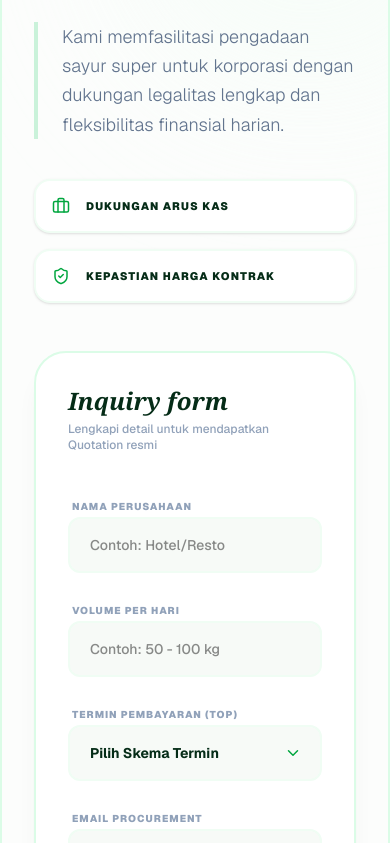
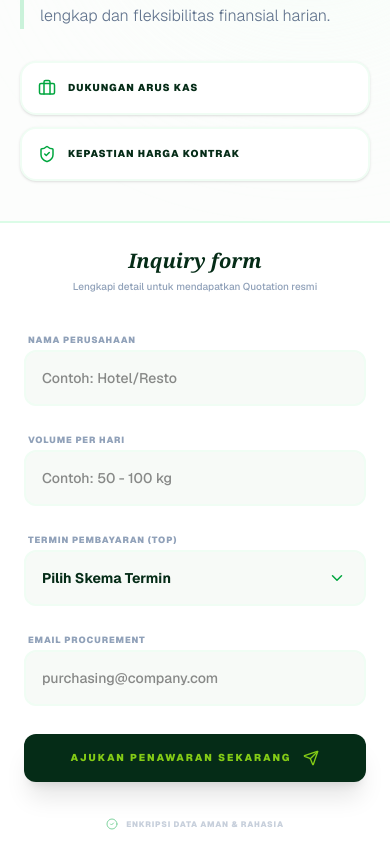
Before and after one commit to zahra11121/greenfresh, a Next.js app: page /about in a window 390 px wide. Shown: the part 4321-5164 px from the top of the page. Built offline with nearby package versions, Linux system fonts and the light colour scheme.

Commit message:
first commit

```diff
--- a/components/PartnershipForm.jsx
+++ b/components/PartnershipForm.jsx
@@ -42,18 +42,21 @@ Mohon dapat dikirimkan harga katalog terbaru. Terima kasih.`;
   };
 
   return (
-    <section id="kemitraan" className="py-12 bg-white font-sans">
-      {/* Bingkai Utama: Mewah, Luas, & Bersih */}
-      <div className="max-w-[1800px] mx-auto bg-[#fcfdfc] border-2 border-green-100 rounded-[3rem] p-8 lg:p-16 relative overflow-hidden shadow-sm">
+    <section id="kemitraan" className="py-0 md:py-20 bg-white font-sans overflow-hidden">
+      {/* CONTAINER UTAMA:
+          - px-0 di mobile agar mentok ke tepi layar.
+          - border & rounded hanya aktif di md (desktop).
+      */}
+      <div className="max-w-[1800px] mx-auto bg-[#fcfdfc] md:border-2 md:border-green-100 md:rounded-[3rem] p-0 md:p-10 lg:p-16 relative overflow-hidden shadow-none md:shadow-sm">
 
         {/* Dekorasi Halus */}
         <div className="absolute top-0 right-0 w-80 h-80 bg-green-50 rounded-full blur-[100px] opacity-60 -mr-20 -mt-20 pointer-events-none" />
 
-        <div className="grid lg:grid-cols-12 gap-12 lg:gap-24 items-start relative z-10">
+        <div className="grid lg:grid-cols-12 gap-0 md:gap-24 items-start relative z-10">
 
-          {/* SISI KIRI: Value Proposition (Sopan & Berwibawa) */}
-          <div className="lg:col-span-5 space-y-10">
-            <div className="space-y-6">
+          {/* SISI KIRI: Value Proposition */}
+          <div className="lg:col-span-5 space-y-8 md:space-y-10 px-5 md:px-0 pt-10 md:pt-0 mb-10 md:mb-0">
+            <div className="space-y-4 md:space-y-6">
               <div className="flex items-center gap-3">
                 <div className="p-2 bg-green-50 rounded-lg text-green-600 border border-green-100">
                   <Lock size={16} />
@@ -61,54 +64,58 @@ Mohon dapat dikirimkan harga katalog terbaru. Terima kasih.`;
                 <span className="text-[10px] font-black uppercase tracking-[0.3em] text-green-700/60">B2B Partnership Portal</span>
               </div>
 
-              <h2 className="text-4xl lg:text-6xl font-serif italic font-black text-[#052c17] leading-[1.1] tracking-tighter">
+              <h2 className="text-3xl md:text-5xl lg:text-6xl font-serif italic font-black text-[#052c17] leading-[1.1] tracking-tighter">
                 Sistem Suplai <br />
                 <span className="text-green-600 not-italic font-sans">Terintegrasi.</span>
               </h2>
 
-              <p className="text-lg text-slate-500 font-light leading-relaxed max-w-md border-l-4 border-green-500/20 pl-6">
+              <p className="text-base md:text-lg text-slate-500 font-light leading-relaxed max-w-md border-l-4 border-green-500/20 pl-4 md:pl-6">
                 Kami memfasilitasi pengadaan sayur super untuk korporasi dengan dukungan legalitas lengkap dan fleksibilitas finansial harian.
               </p>
             </div>
 
-            {/* Keunggulan Ramping */}
-            <div className="grid gap-4 max-w-md">
+            <div className="grid grid-cols-1 sm:grid-cols-2 lg:grid-cols-1 gap-3 md:gap-4 max-w-md">
               {[
                 { title: "Dukungan Arus Kas", icon: <Briefcase size={18} /> },
                 { title: "Kepastian Harga Kontrak", icon: <ShieldCheck size={18} /> }
               ].map((item, i) => (
-                <div key={i} className="flex items-center gap-4 p-4 bg-white rounded-2xl border-2 border-green-50 shadow-sm">
+                <div key={i} className="flex items-center gap-3 md:gap-4 p-4 bg-white rounded-2xl border-2 border-green-50 shadow-sm">
                   <div className="text-green-600">{item.icon}</div>
-                  <h4 className="text-[11px] font-black uppercase tracking-widest text-[#052c17]">{item.title}</h4>
+                  <h4 className="text-[10px] md:text-[11px] font-black uppercase tracking-widest text-[#052c17]">{item.title}</h4>
                 </div>
               ))}
             </div>
           </div>
 
-          {/* SISI KANAN: Form (Sentence Case & Clean) */}
-          <div className="lg:col-span-7">
-            <div className="bg-white rounded-[2rem] p-8 lg:p-12 border-2 border-green-100 shadow-xl shadow-green-900/5">
-              <div className="mb-10">
-                <h3 className="text-2xl font-serif italic font-black text-[#052c17]">Inquiry form</h3>
-                <p className="text-xs text-slate-400 font-medium mt-1">Lengkapi detail untuk mendapatkan Quotation resmi</p>
+          {/* SISI KANAN: Form */}
+          <div className="lg:col-span-7 w-full">
+            {/* FORM BOX:
+                - md:rounded-[2rem] & md:border-2 hanya aktif di desktop.
+                - rounded-none di mobile agar form lebar penuh menempel layar.
+                - border-y-2 di mobile untuk pembatas atas-bawah saja.
+            */}
+            <div className="bg-white rounded-none md:rounded-[2rem] p-6 md:p-10 lg:p-12 border-y-2 border-green-100 md:border-2 shadow-xl shadow-green-900/5">
+              <div className="mb-8 md:mb-10 text-center md:text-left">
+                <h3 className="text-xl md:text-2xl font-serif italic font-black text-[#052c17]">Inquiry form</h3>
+                <p className="text-[10px] md:text-xs text-slate-400 font-medium mt-1">Lengkapi detail untuk mendapatkan Quotation resmi</p>
               </div>
 
-              <form className="grid gap-6" onSubmit={handleInquiry}>
-                <div className="grid md:grid-cols-2 gap-6">
+              <form className="grid gap-5 md:gap-6" onSubmit={handleInquiry}>
+                <div className="grid md:grid-cols-2 gap-5 md:gap-6">
                   <div className="space-y-2">
-                    <label className="text-[10px] font-black text-slate-400 uppercase tracking-widest ml-1">Nama Perusahaan</label>
+                    <label className="text-[9px] md:text-[10px] font-black text-slate-400 uppercase tracking-widest ml-1">Nama Perusahaan</label>
                     <input
                       type="text" required
-                      className="w-full bg-[#f7faf7] border-2 border-green-50 rounded-xl px-5 py-4 text-sm font-medium focus:bg-white focus:border-green-500 outline-none transition-all"
+                      className="w-full bg-[#f7faf7] border-2 border-green-50 rounded-xl px-4 py-4 text-sm font-medium focus:bg-white focus:border-green-500 outline-none transition-all"
                       placeholder="Contoh: Hotel/Resto"
                       onChange={(e) => setFormData({...formData, company: e.target.value})}
                     />
                   </div>
                   <div className="space-y-2">
-                    <label className="text-[10px] font-black text-slate-400 uppercase tracking-widest ml-1">Volume per Hari</label>
+                    <label className="text-[9px] md:text-[10px] font-black text-slate-400 uppercase tracking-widest ml-1">Volume per Hari</label>
                     <input
                       type="text" required
-                      className="w-full bg-[#f7faf7] border-2 border-green-50 rounded-xl px-5 py-4 text-sm font-medium focus:bg-white focus:border-green-500 outline-none transition-all"
+                      className="w-full bg-[#f7faf7] border-2 border-green-50 rounded-xl px-4 py-4 text-sm font-medium focus:bg-white focus:border-green-500 outline-none transition-all"
                       placeholder="Contoh: 50 - 100 kg"
                       onChange={(e) => setFormData({...formData, volume: e.target.value})}
                     />
@@ -116,11 +123,11 @@ Mohon dapat dikirimkan harga katalog terbaru. Terima kasih.`;
                 </div>
 
                 <div className="space-y-2">
-                  <label className="text-[10px] font-black text-slate-400 uppercase tracking-widest ml-1">Termin Pembayaran (TOP)</label>
+                  <label className="text-[9px] md:text-[10px] font-black text-slate-400 uppercase tracking-widest ml-1">Termin Pembayaran (TOP)</label>
                   <div className="relative">
                     <select
                       required
-                      className="w-full bg-[#f7faf7] border-2 border-green-50 rounded-xl px-5 py-4 text-sm font-bold text-[#052c17] focus:bg-white focus:border-green-500 outline-none transition-all appearance-none cursor-pointer"
+                      className="w-full bg-[#f7faf7] border-2 border-green-50 rounded-xl px-4 py-4 text-sm font-bold text-[#052c17] focus:bg-white focus:border-green-500 outline-none transition-all appearance-none cursor-pointer"
                       onChange={(e) => setFormData({...formData, termin: e.target.value})}
                     >
                       <option value="">Pilih Skema Termin</option>
@@ -134,10 +141,10 @@ Mohon dapat dikirimkan harga katalog terbaru. Terima kasih.`;
                 </div>
 
                 <div className="space-y-2">
-                  <label className="text-[10px] font-black text-slate-400 uppercase tracking-widest ml-1">Email Procurement</label>
+                  <label className="text-[9px] md:text-[10px] font-black text-slate-400 uppercase tracking-widest ml-1">Email Procurement</label>
                   <input
                     type="email" required
-                    className="w-full bg-[#f7faf7] border-2 border-green-50 rounded-xl px-5 py-4 text-sm font-medium focus:bg-white focus:border-green-500 outline-none transition-all"
+                    className="w-full bg-[#f7faf7] border-2 border-green-50 rounded-xl px-4 py-4 text-sm font-medium focus:bg-white focus:border-green-500 outline-none transition-all"
                     placeholder="purchasing@company.com"
                     onChange={(e) => setFormData({...formData, email: e.target.value})}
                   />
@@ -145,15 +152,15 @@ Mohon dapat dikirimkan harga katalog terbaru. Terima kasih.`;
 
                 <button
                   type="submit"
-                  className="w-full bg-[#052c17] text-[#84cc16] py-5 rounded-xl font-black uppercase text-[11px] tracking-[0.3em] hover:bg-green-600 hover:text-white transition-all shadow-2xl flex items-center justify-center gap-3 group mt-4"
+                  className="w-full bg-[#052c17] text-[#84cc16] py-4 md:py-5 rounded-xl font-black uppercase text-[10px] md:text-[11px] tracking-[0.2em] md:tracking-[0.3em] hover:bg-green-600 hover:text-white transition-all shadow-xl flex items-center justify-center gap-3 group mt-2"
                 >
                   Ajukan Penawaran Sekarang
                   <Send size={16} className="group-hover:translate-x-1 group-hover:-translate-y-1 transition-transform" />
                 </button>
 
-                <div className="flex items-center justify-center gap-2 opacity-50 pt-2">
-                  <CheckCircle2 size={14} className="text-green-600" />
-                  <p className="text-[9px] font-black uppercase tracking-widest text-slate-400">Enkripsi Data Aman & Rahasia</p>
+                <div className="flex items-center justify-center gap-2 opacity-50 pt-4 pb-2">
+                  <CheckCircle2 size={12} className="text-green-600" />
+                  <p className="text-[8px] md:text-[9px] font-black uppercase tracking-widest text-slate-400 text-center">Enkripsi Data Aman & Rahasia</p>
                 </div>
               </form>
             </div>
```
Also changed, not shown: components/CashFlow.jsx (+39 -36 lines), components/EconomicImpact.jsx (+50 -52 lines).
